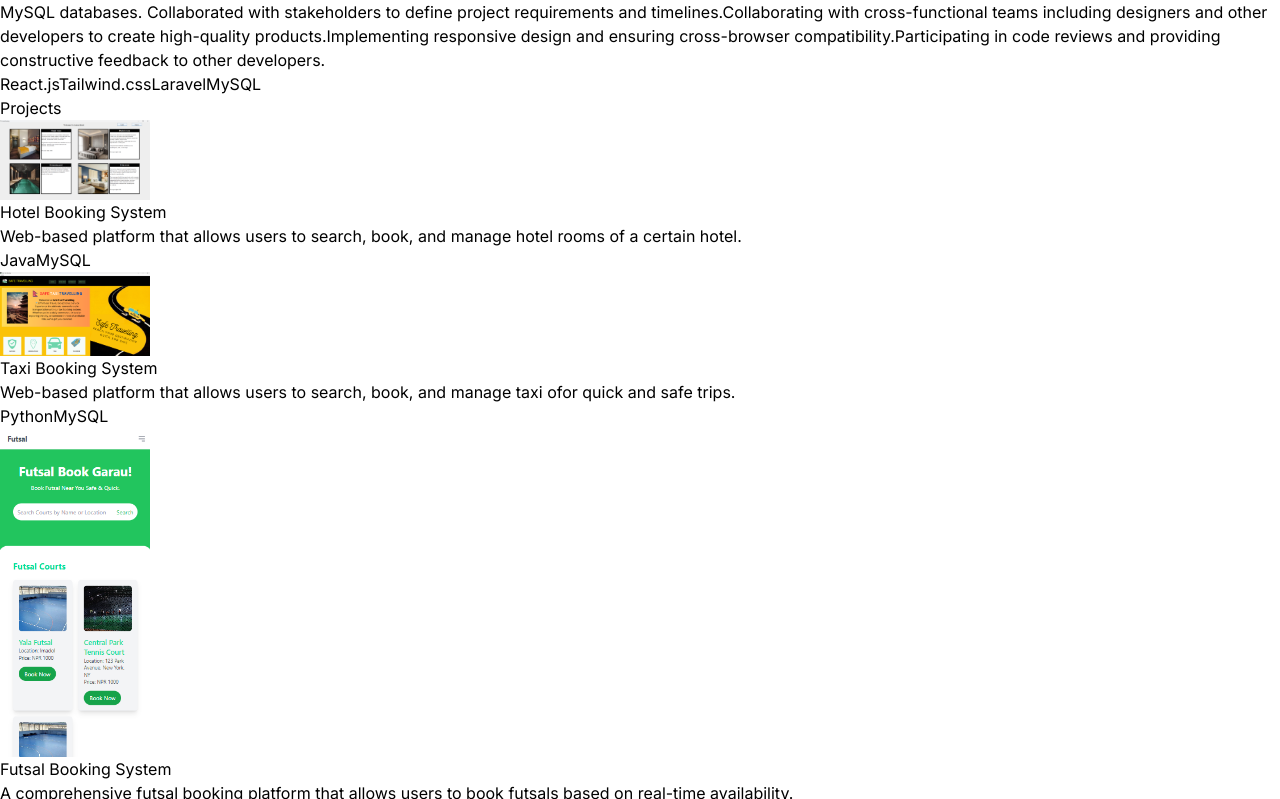
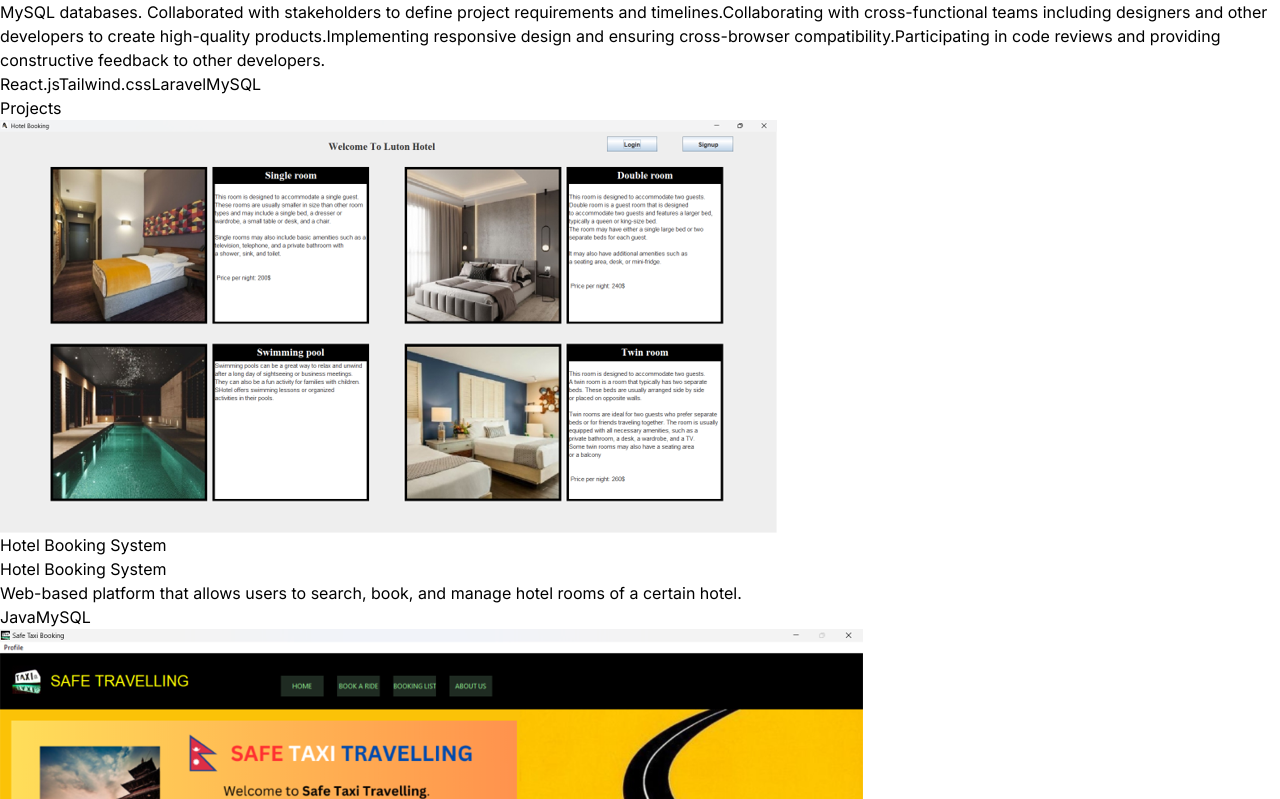
Before and after one commit to TAavash/My-Portfolio, a React (Vite) app: page / in a window 1280 px wide. Shown: the part 3941-4740 px from the top of the page. Built offline with nearby package versions, Linux system fonts and the light colour scheme.

Commit message:
project card

```diff
--- a/src/components/Projects.jsx
+++ b/src/components/Projects.jsx
@@ -21,13 +21,21 @@
               transition={{ duration: 1 }}
               className="w-full lg:w-1/4"
             >
-              <img
-                src={project.image}
-                width={150}
-                height={150}
-                alt={project.title}
-                className="mb-6 rounded"
-              />
+              {/* Card container with fixed size */}
+              <div className="relative w-60 h-80 overflow-hidden rounded-lg bg-neutral-800 shadow-md">
+                {/* Image taking 3/4 of the container */}
+                <img
+                  src={project.image}
+                  alt={project.title}
+                  className="absolute top-0 left-0 h-3/4 w-full object-cover transition-transform duration-300 ease-in-out hover:scale-110"
+                />
+                {/* Bottom section (1/4 of container height) */}
+                <div className="absolute bottom-0 w-full h-1/4 bg-neutral-900 flex items-center justify-center">
+                  <p className="text-sm font-semibold text-neutral-400">
+                    {project.title}
+                  </p>
+                </div>
+              </div>
             </motion.div>
             <motion.div
               whileInView={{ opacity: 1, x: 0 }}
```
